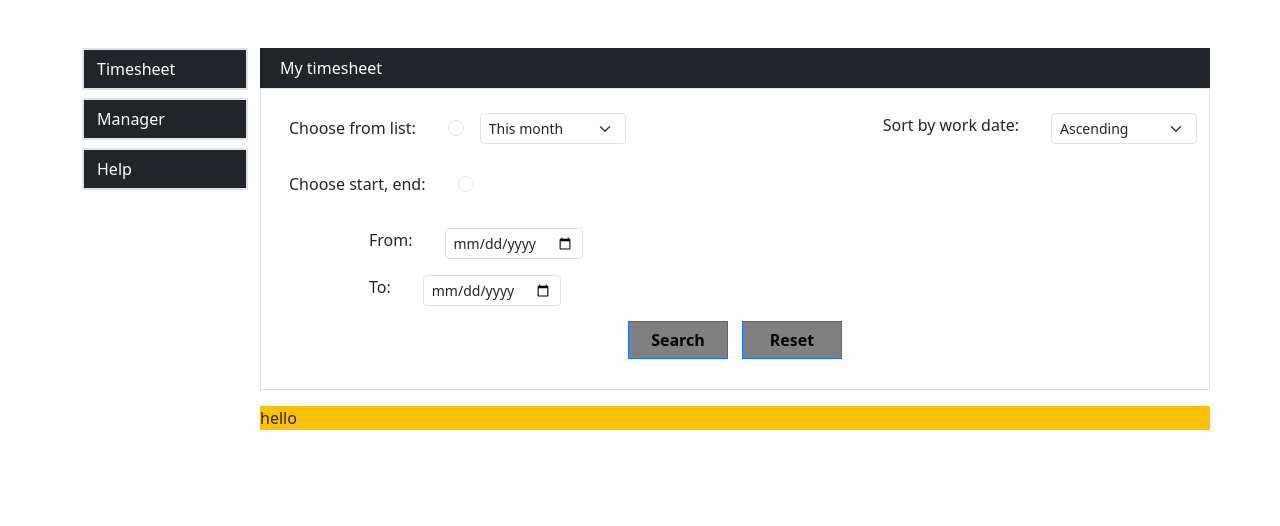
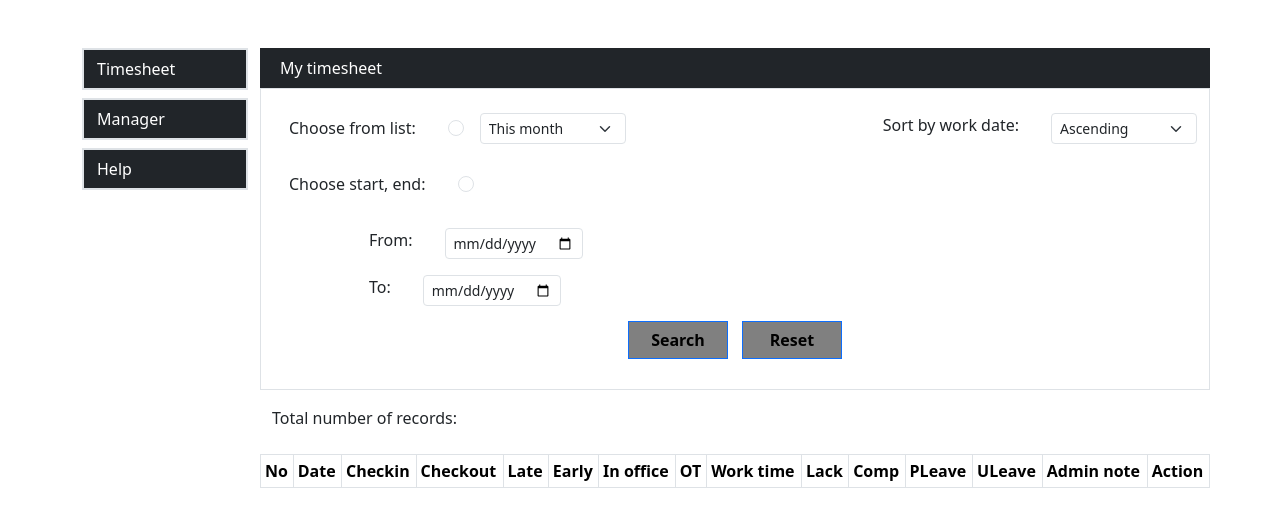
Before and after one commit to LoiTruong31/content.zotek, a React (Create React App) app: page /timesheet in a window 1280 px wide. Shown: the top 526 px of the page. Built offline with nearby package versions, Linux system fonts and the light colour scheme.

Commit message:
add table

```diff
--- a/src/TimeSheet.js
+++ b/src/TimeSheet.js
@@ -2,7 +2,7 @@ import React from 'react';
 import Container from 'react-bootstrap/Container';
 import Row from 'react-bootstrap/Row';
 import Col from 'react-bootstrap/Col';
-import { Button, ButtonGroup, Form } from 'react-bootstrap';
+import { Button, ButtonGroup, Form, Table } from 'react-bootstrap';
 
 const TimeSheet = () => {
     return (
@@ -97,7 +97,7 @@ const TimeSheet = () => {
                             </Row>
                         </Container>
                     </Col>
-                    <Col xs={10} className='bg-warning'>
+                    <Col xs={10} className=''>
                         <Container className='p-0'>
                             <Row className='bg-white'>
                                 <Container fluid className='bg-dark text-white h-auto'>
@@ -144,12 +144,32 @@ const TimeSheet = () => {
                                                 <Button className='button1'>Reset</Button>
                                             </ButtonGroup>
                                         </Container>
-
                                     </Form>
                                 </Container>
                             </Row>
                             <Row>
-                                hello
+                                <label className='mb-4'>Total number of records:</label>
+                                <Table bordered size='sm'>
+                                    <thead >
+                                        <tr>
+                                            <th>No</th>
+                                            <th>Date</th>
+                                            <th>Checkin</th>
+                                            <th>Checkout</th>
+                                            <th>Late</th>
+                                            <th>Early</th>
+                                            <th>In office</th>
+                                            <th>OT</th>
+                                            <th>Work time</th>
+                                            <th>Lack</th>
+                                            <th>Comp</th>
+                                            <th>PLeave</th>
+                                            <th>ULeave</th>
+                                            <th>Admin note</th>
+                                            <th>Action</th>
+                                        </tr>
+                                    </thead>
+                                </Table>
                             </Row>
                         </Container>
                     </Col>
```
